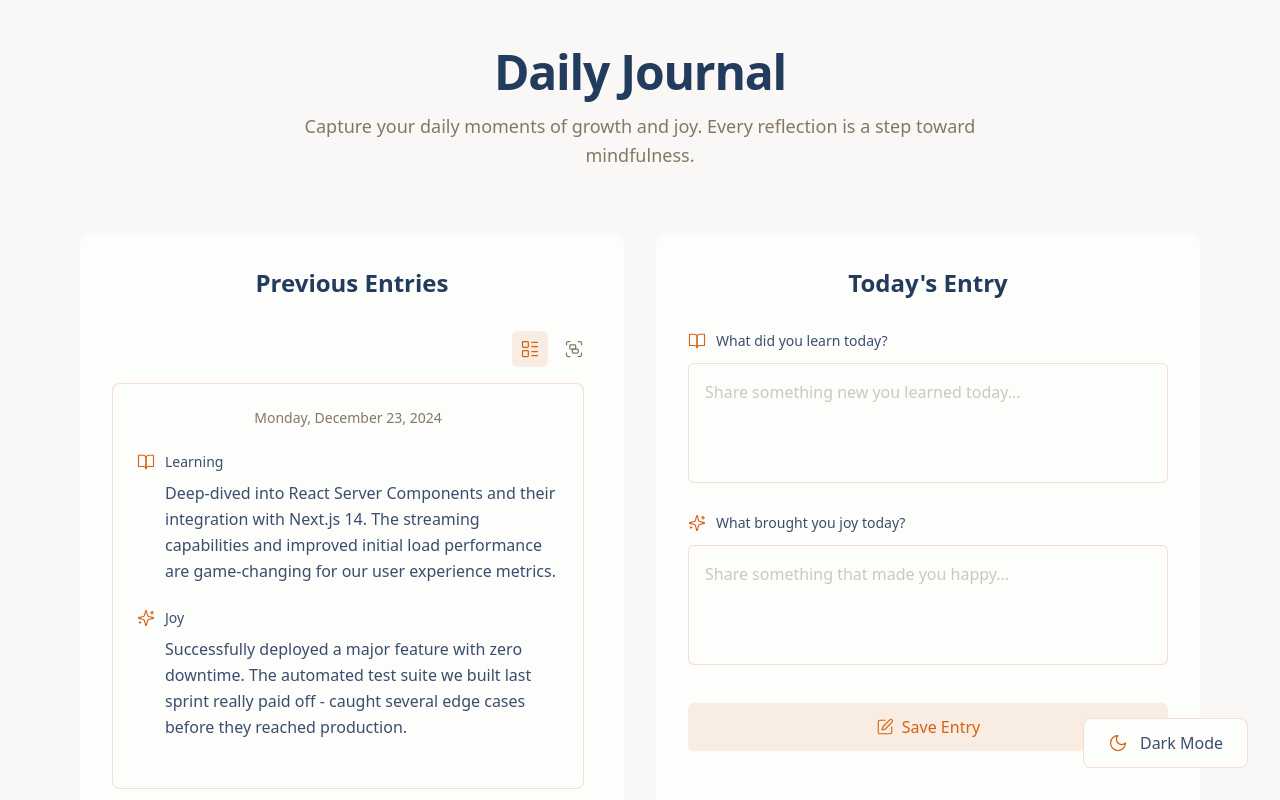
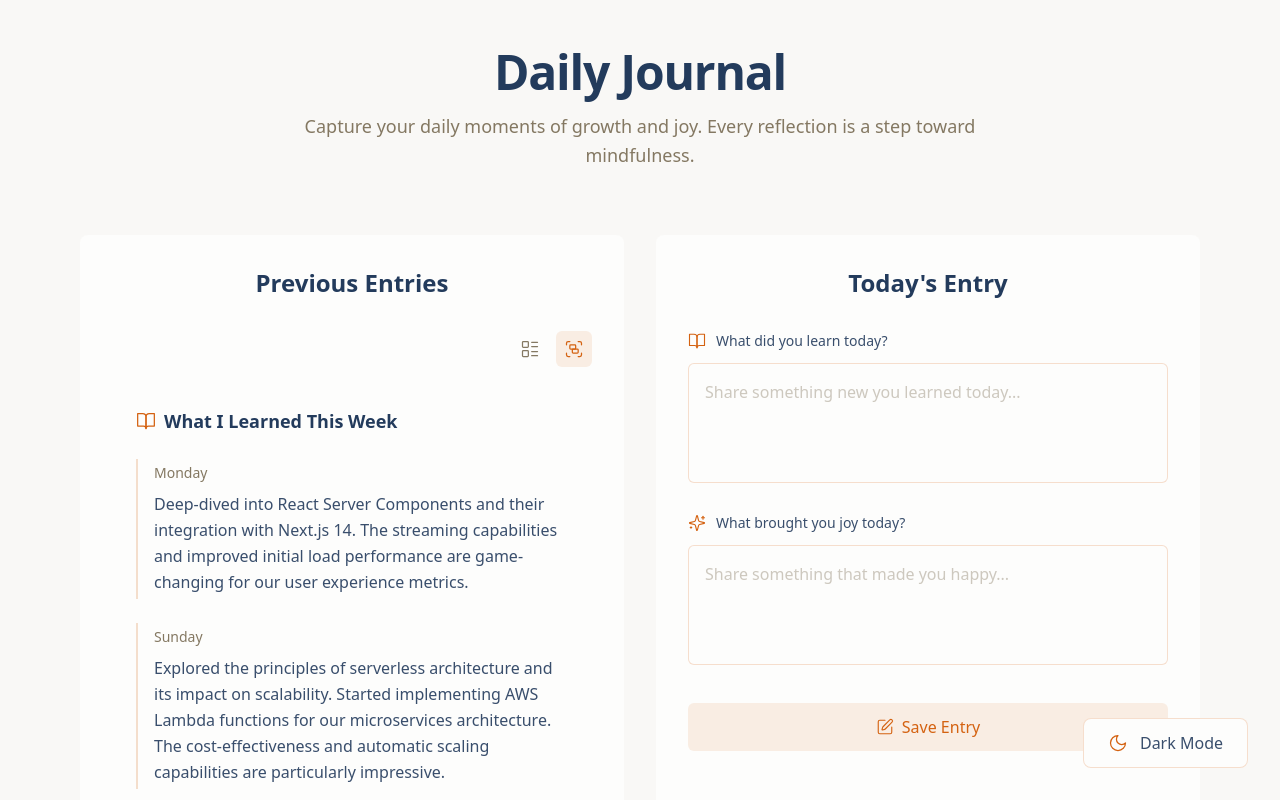
Before and after one commit to morhendos/quick-journal-app, a Next.js app: page / in a window 1280 px wide. Shown: the top 800 px of the page. Built offline with nearby package versions, Linux system fonts and the light colour scheme.

Commit message:
feat: set weekly grouped view as default

```diff
--- a/src/components/JournalEntryList.tsx
+++ b/src/components/JournalEntryList.tsx
@@ -12,7 +12,7 @@ type ViewType = 'chronological' | 'weekly';
 
 export function JournalEntryList() {
   const [entries, setEntries] = useState<JournalEntry[]>([]);
-  const [view, setView] = useState<ViewType>('chronological');
+  const [view, setView] = useState<ViewType>('weekly'); // Changed default to 'weekly'
 
   // Update entries whenever local storage changes
   useEffect(() => {
```
